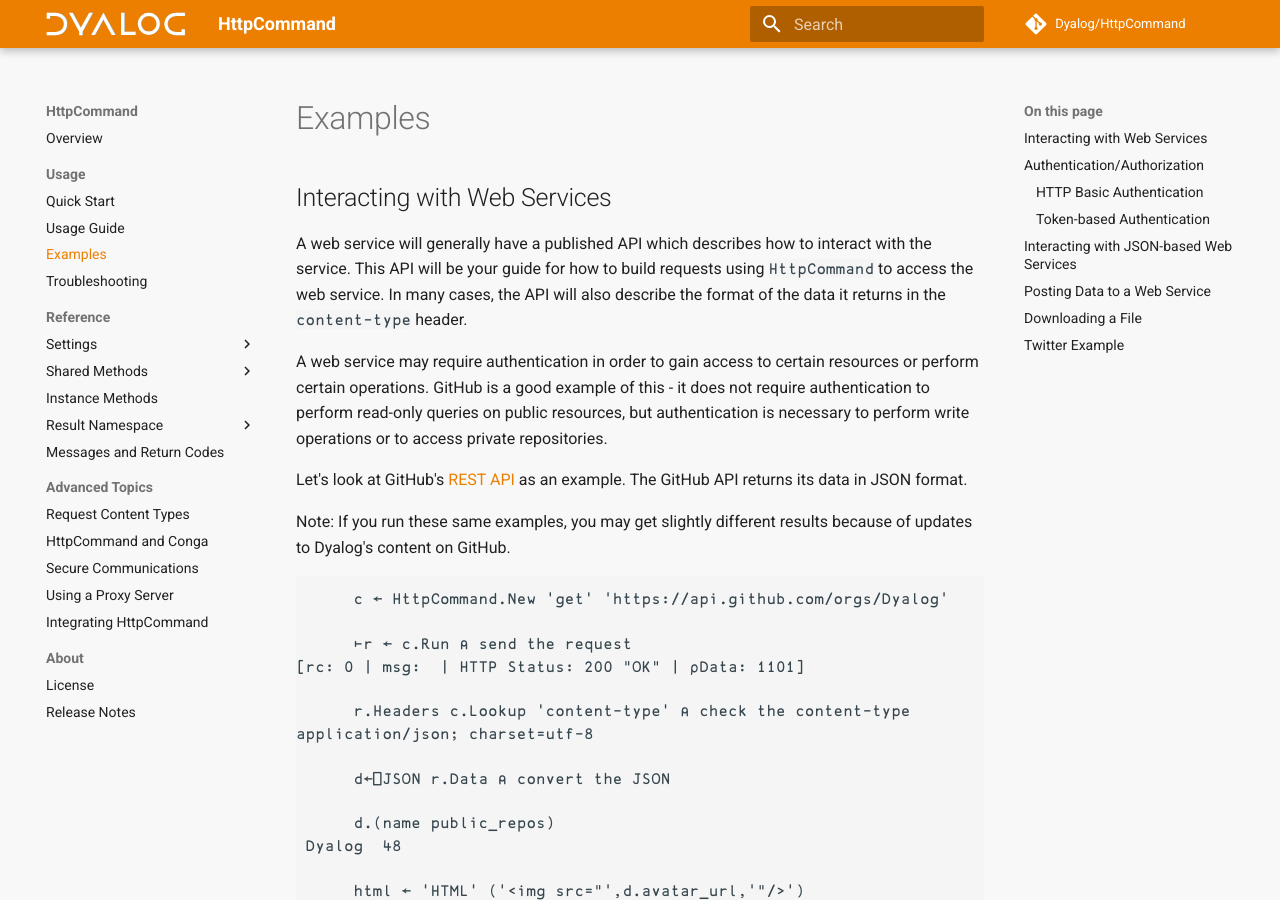
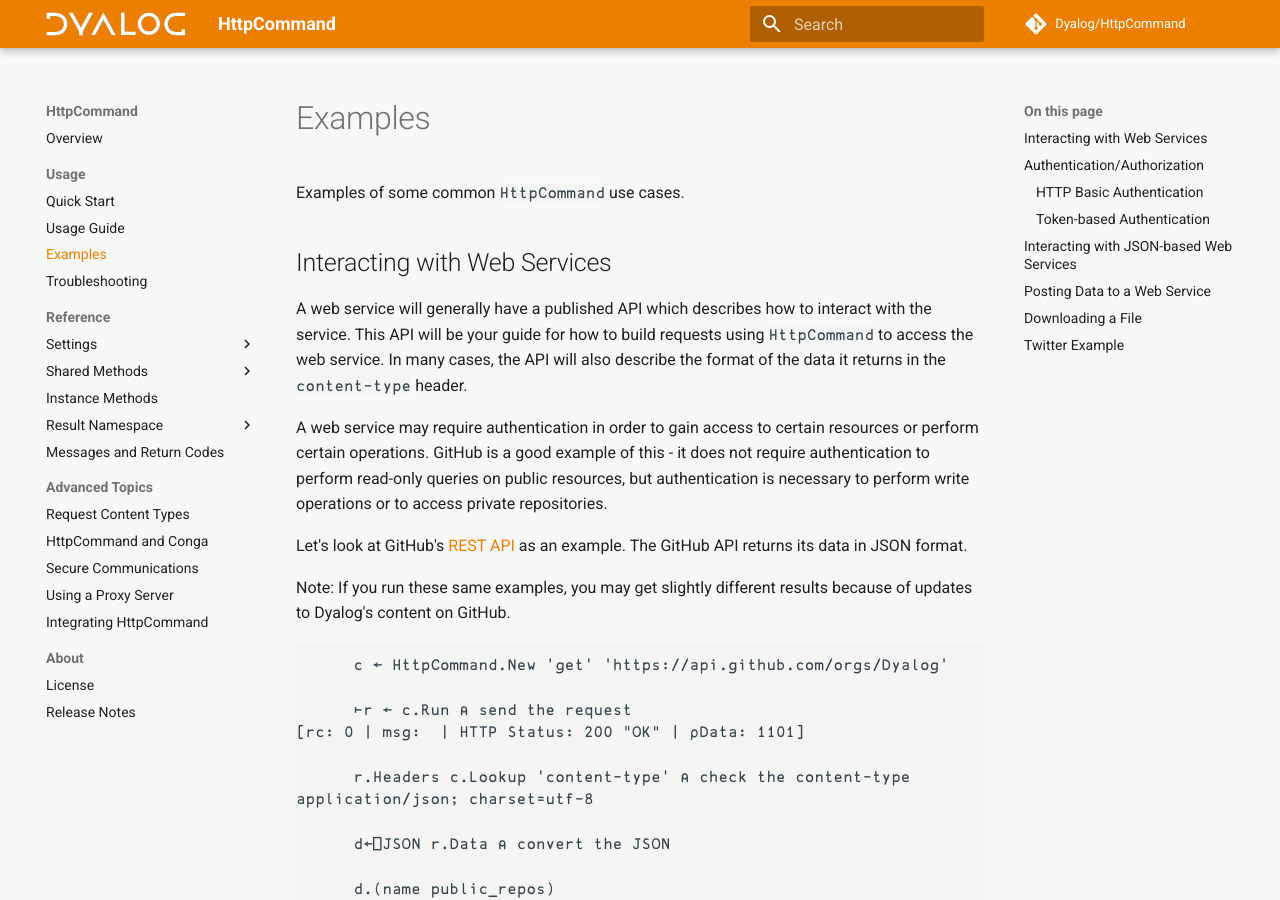
Before and after one commit to Dyalog/HttpCommand, an MkDocs documentation site: the page built from docs/examples.md, in a window 1280 px wide and 900 px high. Built offline with MkDocs 1.6.1 and Material for MkDocs 9.7.7, drawn with Linux system fonts in a browser that asks for light colours; comment, search, counter and statistics services are not loaded; the version menu is left out.

Commit message:
Tweak to examples.md to fix print plugin bug
You need to have some content before the first heading for the print plugin to generate an appropriate reference anchor for the first heading

```diff
--- a/docs/examples.md
+++ b/docs/examples.md
@@ -1,3 +1,5 @@
+Examples of some common `HttpCommand` use cases.
+
 ## Interacting with Web Services
 A web service will generally have a published API which describes how to interact with the service.  This API will be your guide for how to build requests using `HttpCommand` to access the web service. In many cases, the API will also describe the format of the data it returns in the `content-type` header.
 
```
